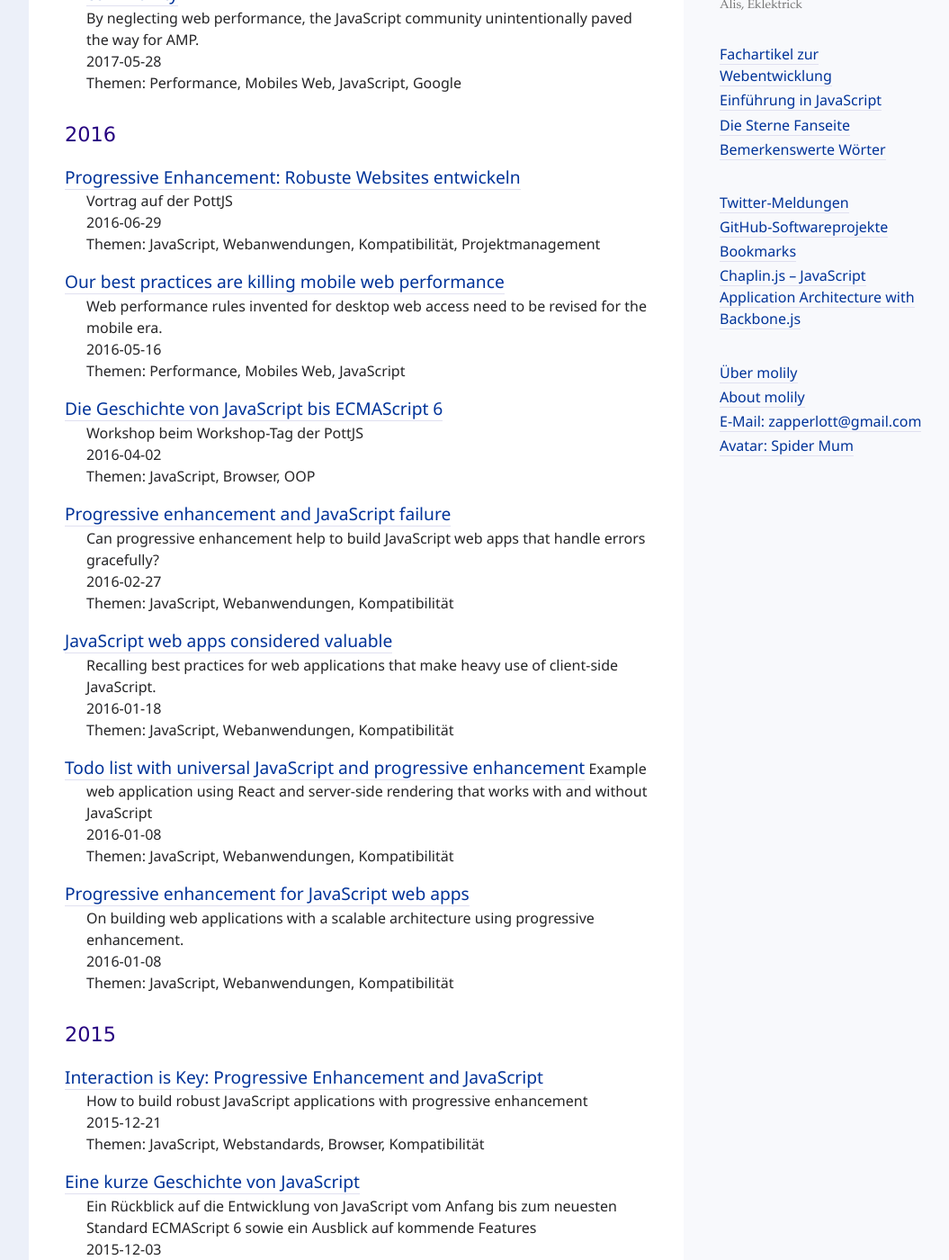
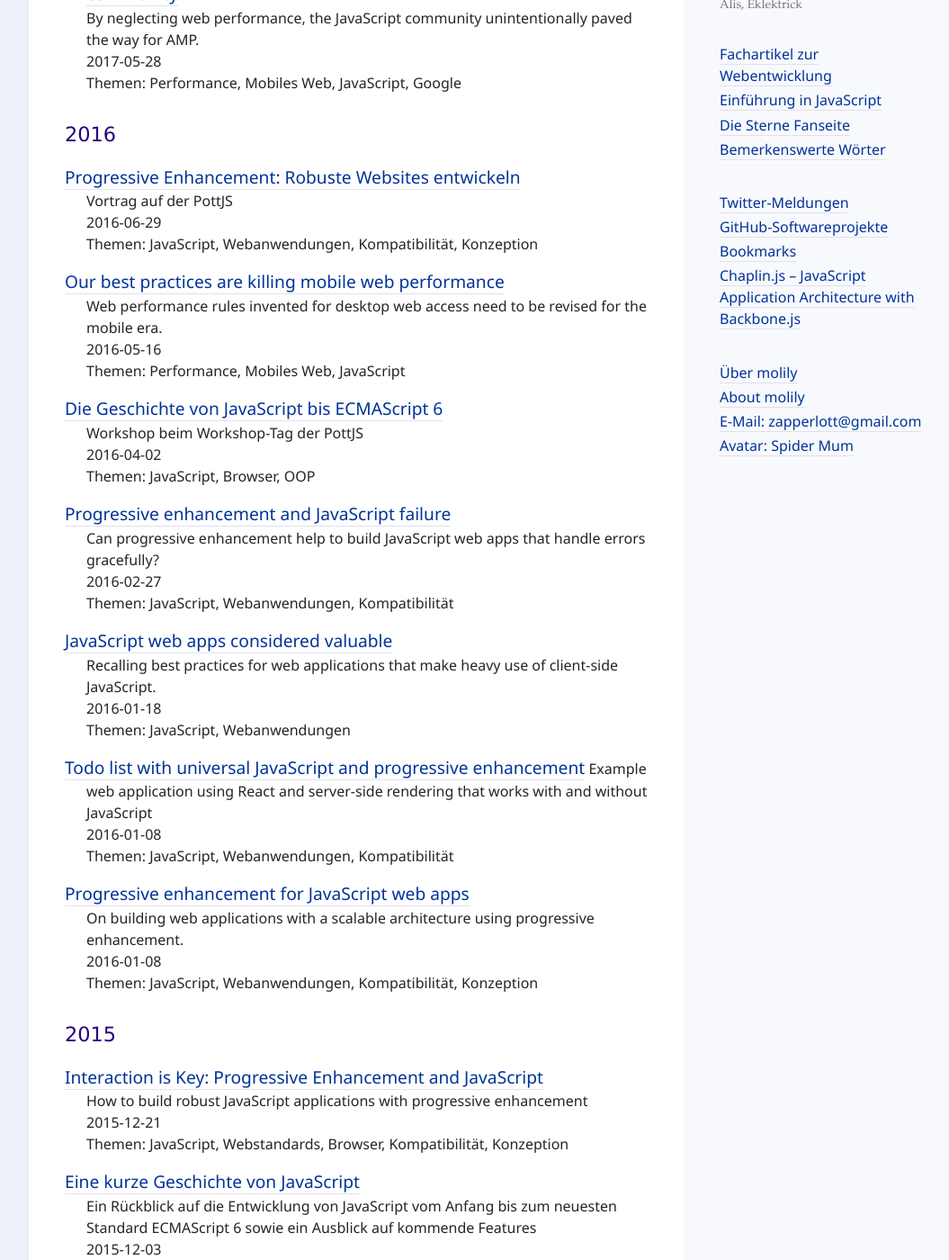
Before and after one commit to molily/molily.de, a Jekyll site: the page built from _posts/2009-05-29-artikel.html, in a window 1280 px wide and 1400 px high, scrolled down 395 px. Shown: the whole window at 90% size, without its empty margins (88-1143 px from the left). Built offline with Jekyll 4.4.1, drawn with Linux system fonts in a browser that asks for light colours; some web fonts are replaced.

Commit message:
Change article tags.

```diff
--- a/_posts/2009-05-29-artikel.html
+++ b/_posts/2009-05-29-artikel.html
@@ -27,7 +27,7 @@ categories: html, css, javascript, html5, browser, webstandards, ecmascript, bac
   <a href="/progressive-enhancement-pottjs/" class="artikel-titel">Progressive Enhancement: Robuste Websites entwickeln</a><br>
   Vortrag auf der PottJS<br>
   2016-06-29<br>
-  Themen: JavaScript, Webanwendungen, Kompatibilität, Projektmanagement
+  Themen: JavaScript, Webanwendungen, Kompatibilität, Konzeption
 </li>
 
 <li>
@@ -55,7 +55,7 @@ Themen: JavaScript, Webanwendungen, Kompatibilität
 <a href="/javascript-web-apps/" hreflang="en" lang="en" class="artikel-titel">JavaScript web apps considered valuable</a><br>
 <span lang="en">Recalling best practices for web applications that make heavy use of client-side JavaScript.</span><br>
 2016-01-18<br>
-Themen: JavaScript, Webanwendungen, Kompatibilität
+Themen: JavaScript, Webanwendungen
 </li>
 
 <li>
@@ -69,7 +69,7 @@ Themen: JavaScript, Webanwendungen, Kompatibilität
 <a href="/single-page-apps/" hreflang="en" lang="en" class="artikel-titel">Progressive enhancement for JavaScript web apps</a><br>
 <span lang="en">On building web applications with a scalable architecture using progressive enhancement.</span><br>
 2016-01-08<br>
-Themen: JavaScript, Webanwendungen, Kompatibilität
+Themen: JavaScript, Webanwendungen, Kompatibilität, Konzeption
 </li>
 
 </ul>
@@ -82,7 +82,7 @@ Themen: JavaScript, Webanwendungen, Kompatibilität
 <a href="/interaction-is-key/" hreflang="en" lang="en" class="artikel-titel">Interaction is Key: Progressive Enhancement and JavaScript</a><br>
 <span lang="en">How to build robust JavaScript applications with progressive enhancement</span><br>
 2015-12-21<br>
-Themen: JavaScript, Webstandards, Browser, Kompatibilität
+Themen: JavaScript, Webstandards, Browser, Kompatibilität, Konzeption
 </li>
 
 <li>
```
